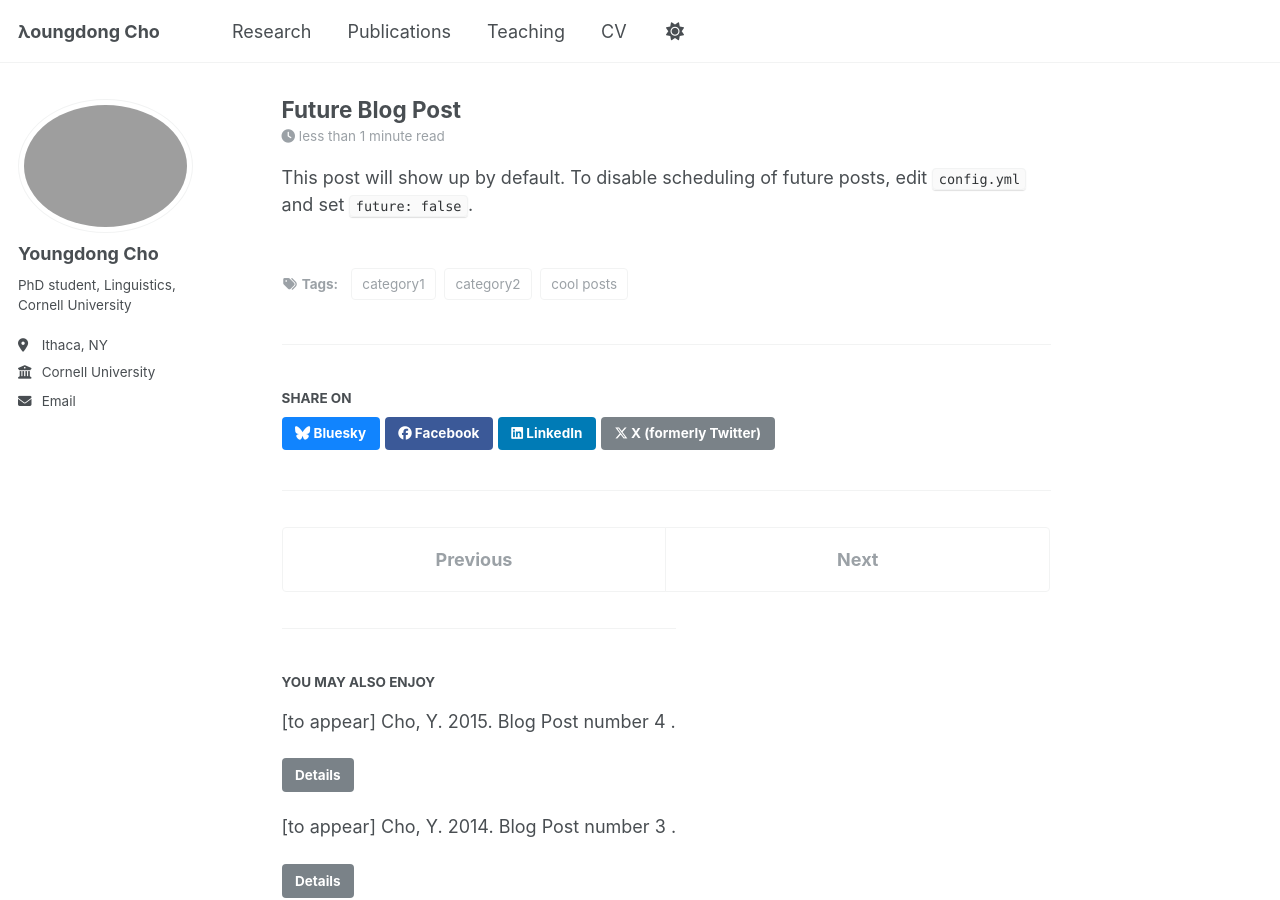
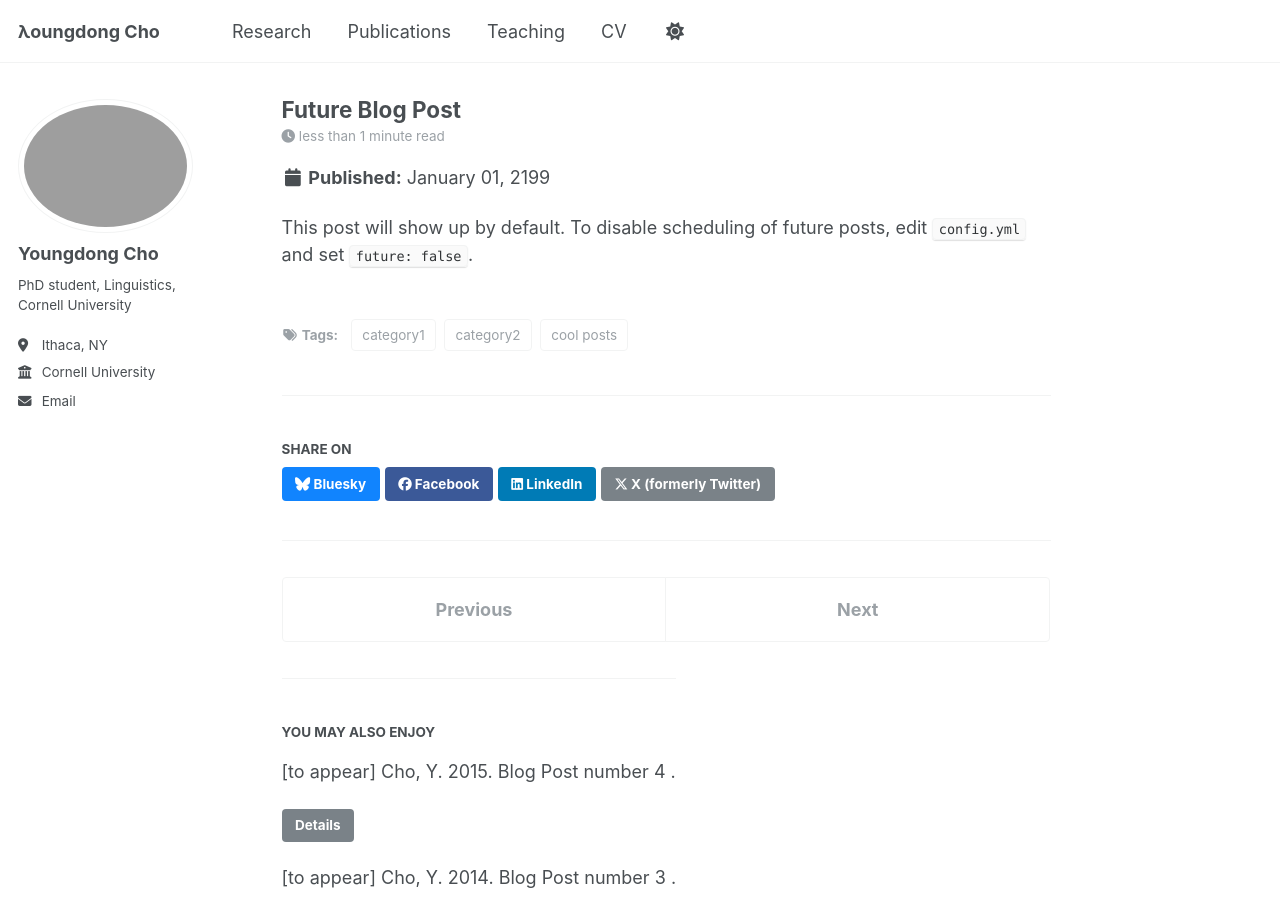
Before and after one commit to youngdongcho-ling/youngdongcho-ling.github.io, a Jekyll site: the page built from _posts/2199-01-01-future-post.md, in a window 1280 px wide and 900 px high. Built offline with Jekyll 4.4.1, drawn with Linux system fonts in a browser that asks for light colours; a script that is not in the unit is left out.

Commit message:
Update single.html

```diff
--- a/_layouts/single.html
+++ b/_layouts/single.html
@@ -56,6 +56,17 @@ layout: default
         {{ site.data.ui-text[site.locale].date_label | default: "Published:" }}</strong>
         <time datetime="{{ page.modified | date: "%Y-%m-%d" }}">{{ page.modified | date: "%B %d, %Y" }}</time>
       </p>
+    {% endif %}
+
+    {% if page.collection != 'publications' %}
+      {% if page.collection == 'teaching' %}
+        <p>{{ page.type }}, <i>{{ page.venue }}</i>, {{ page.date | default: "1900-01-01" | date: "%Y" }}</p>
+      {% elsif page.venue and page.date %}
+        <p>Published in <i>{{ page.venue }}</i>, {{ page.date | default: "1900-01-01" | date: "%Y" }}</p>
+      {% elsif page.date %}
+        <p class="page__date"><strong><i class="fa fa-fw fa-calendar"></i> {{ site.data.ui-text[site.locale].date_label | default: "Published:" }}</strong>
+          <time datetime="{{ page.date | date_to_xmlschema }}">{{ page.date | default: "1900-01-01" | date: "%B %d, %Y" }}</time></p>
+      {% endif %}
     {% endif %}
   </header>
 {% endunless %}
```
